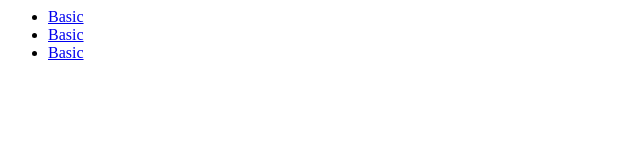
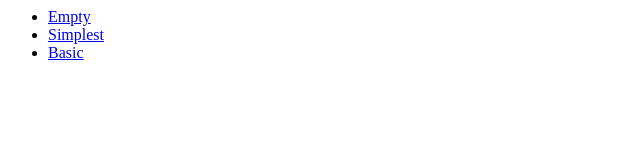
Before and after one commit to boxabirds/lisn-tests, a plain HTML site: page index.html in a window 1280 px wide. Shown: the full height of the page, 0-640 px from the left. Drawn offline with Linux system fonts and the light colour scheme.

Commit message:
index.html link rename

```diff
--- a/index.html
+++ b/index.html
@@ -1,8 +1,8 @@
 <html>
   <body>
     <ul>
-      <li><a href="empty.html">Basic</a></li>
-      <li><a href="simplest.html">Basic</a></li>
+      <li><a href="empty.html">Empty</a></li>
+      <li><a href="simplest.html">Simplest</a></li>
       <li><a href="basic.html">Basic</a></li>
     </ul>
   </body>
```
